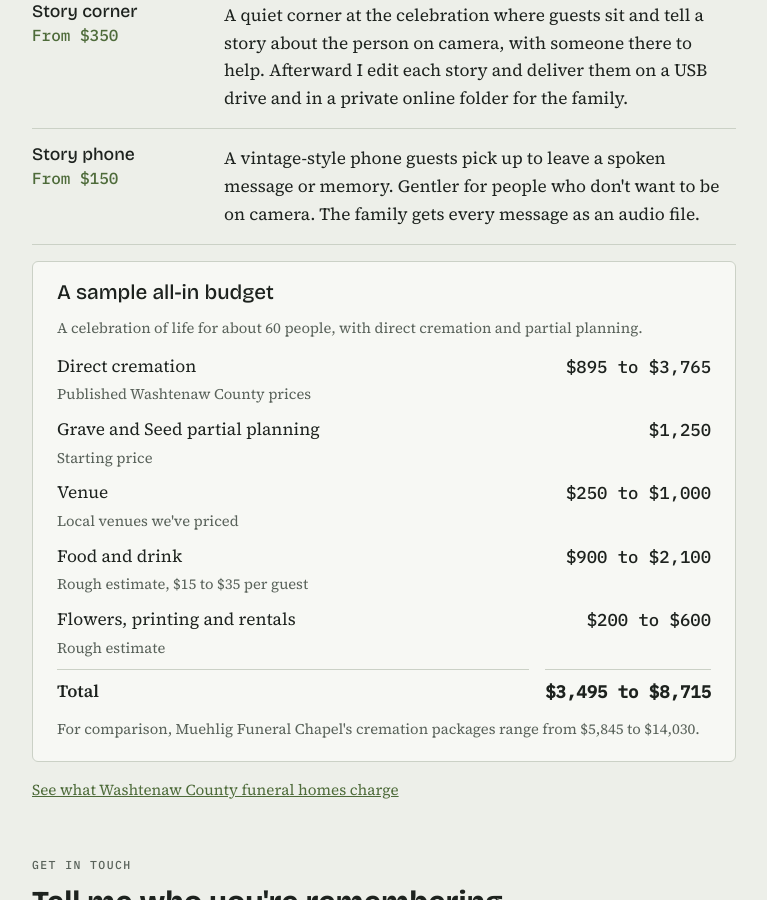
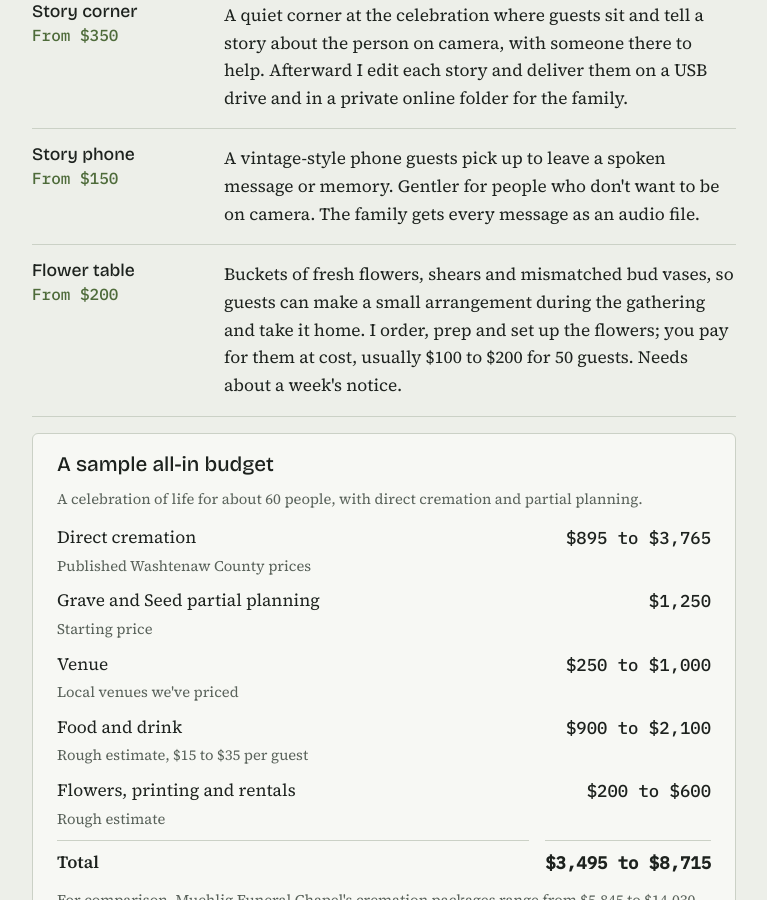
Before and after one commit to katekelley/graveandseed, a Jekyll site: the page built from index.html, in a window 1280 px wide and 900 px high, scrolled down 1656 px. Shown: the whole window, without its empty margins (256-1023 px from the left). Built offline with Jekyll 4.4.1, drawn with Linux system fonts in a browser that asks for light colours.

Commit message:
Add flower table add-on
Co-Authored-By: Claude Opus 5.5 <noreply@anthropic.com>
Claude-Session: https://claude.ai/code/session_011MgnuCgP3j7vY9GWkoifJs

```diff
--- a/_data/content.yml
+++ b/_data/content.yml
@@ -59,3 +59,6 @@ addons:
   - name: "Story phone"
     price_from: 150
     description: "A vintage-style phone guests pick up to leave a spoken message or memory. Gentler for people who don't want to be on camera. The family gets every message as an audio file."
+  - name: "Flower table"
+    price_from: 200
+    description: "Buckets of fresh flowers, shears and mismatched bud vases, so guests can make a small arrangement during the gathering and take it home. I order, prep and set up the flowers; you pay for them at cost, usually $100 to $200 for 50 guests. Needs about a week's notice."
```
